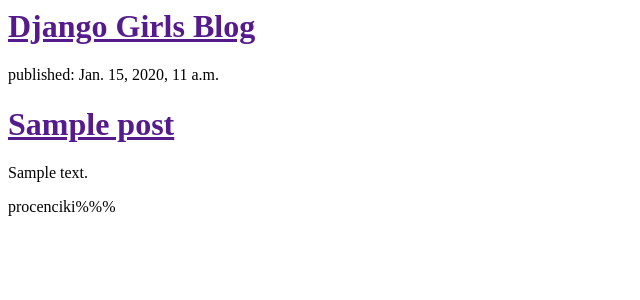
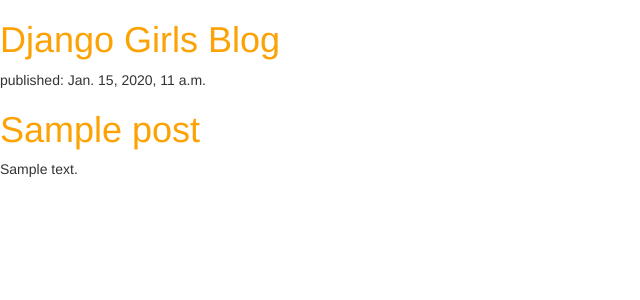
Before and after one commit to hokkitika/my-first-blog, a Django app: template blog/templates/blog/post_list.html in a window 1280 px wide. Shown: the top 300 px of the page, without its empty margins (0-640 px from the left). Run offline with Django 3.2, Linux system fonts and the light colour scheme; the template is opened without the code that fills it: values that come from a table or form of the project are taken from there, others are empty; tables that the repository leaves empty hold one stand-in row (values such as "Sample post"); some libraries are stand-ins or nearby versions.

Commit message:
zmiany w html

```diff
--- a/blog/templates/blog/post_list.html
+++ b/blog/templates/blog/post_list.html
@@ -1,10 +1,14 @@
+{% load staticfiles %}
 <html>
     <head>
         <title>Django Girls blog</title>
+        <link rel="stylesheet" href="//maxcdn.bootstrapcdn.com/bootstrap/3.2.0/css/bootstrap.min.css">
+        <link rel="stylesheet" href="//maxcdn.bootstrapcdn.com/bootstrap/3.2.0/css/bootstrap-theme.min.css">
+        <link rel="stylesheet" href="{% static 'css/blog.css' %}">
     </head>
     <body>
         <div>
-                <h1><a href="">Django Girls Blog</a></h1>
+            <h1><a href="/">Django Girls Blog</a></h1>
         </div>
 
         {% for post in posts %}
@@ -12,7 +16,6 @@
                 <p>published: {{ post.published_date }}</p>
                 <h1><a href="">{{ post.title }}</a></h1>
                 <p>{{ post.text|linebreaksbr }}</p>
-                    <p>procenciki%%%</p>
             </div>
         {% endfor %}
     </body>
--- a/mysite/settings.py
+++ b/mysite/settings.py
@@ -103,3 +103,6 @@ USE_TZ = True
 
 STATIC_URL = '/static/'
 STATIC_ROOT = os.path.join(BASE_DIR, 'public', 'static')
+STATICFILES_DIRS = (
+    os.path.join(BASE_DIR, "static"),
+)
--- /dev/null
+++ b/static/css/blog.css
@@ -0,0 +1,8 @@
+h1 a {
+    color: #FCA205;
+    }
+    a:hover {
+        background-color: yellow;
+        color: red
+    }
+}
```
Lines whose indentation alone changed are shown as unchanged.
